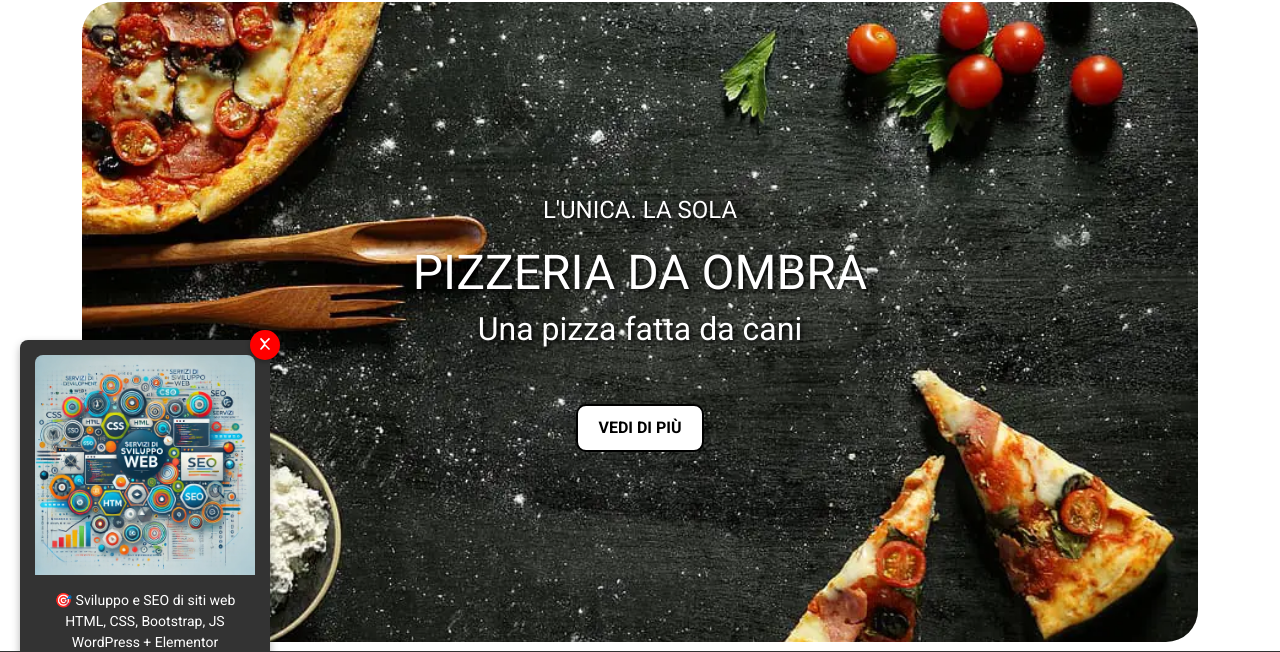
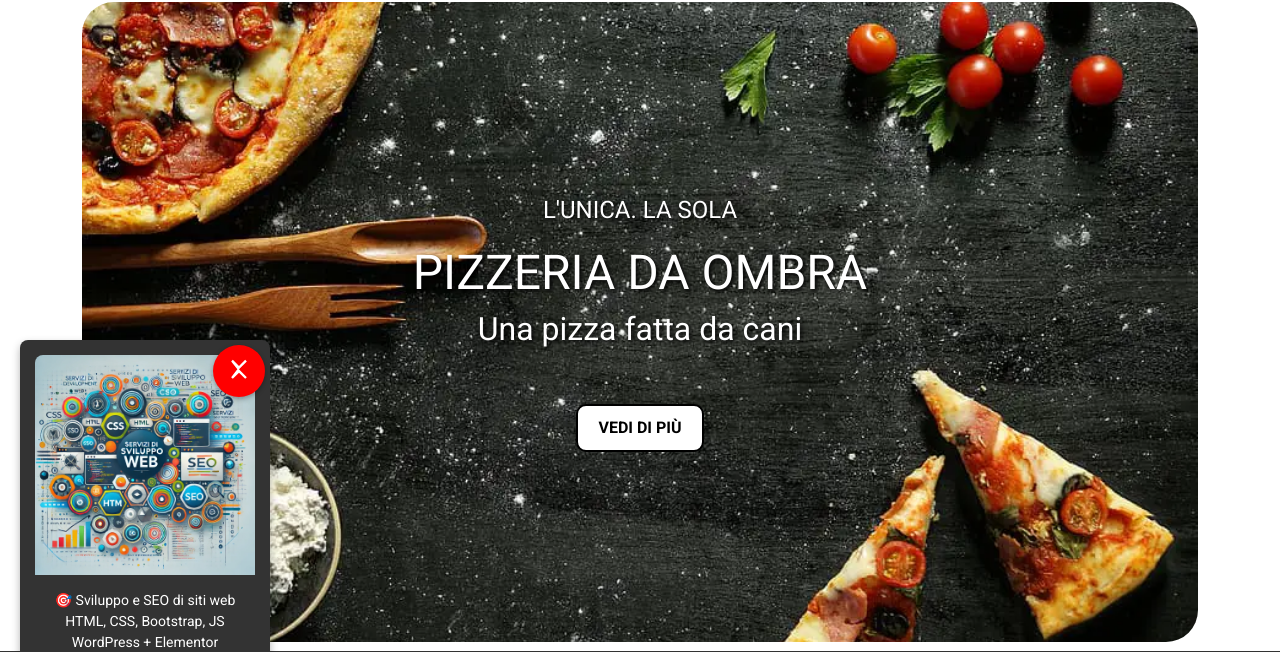
Before and after one commit to andrewinsidelazarev/final-project, a plain HTML site: page index.html in a window 1280 px wide. Shown: the part 75-727 px from the top of the page. Drawn offline with nearby package versions, Linux system fonts and the light colour scheme.

Commit message:
Update index.html

```diff
--- a/index.html
+++ b/index.html
@@ -423,6 +423,7 @@
           max-width: 250px;
           text-align: center;
           z-index: 9999;
+          overflow: hidden; /* Это гарантирует, что кнопка останется внутри баннера */
         }
 
         .banner-pubblicitario img {
@@ -446,13 +447,13 @@
         /* Стили для кнопки закрытия */
         .close-btn {
           position: absolute;
-          top: -10px; /* Расстояние от верхнего края */
-          right: -10px; /* Расстояние от правого края */
+          top: 5px; /* Расстояние от верхнего края баннера */
+          right: 5px; /* Расстояние от правого края баннера */
           background-color: red; /* Красный фон */
           border: none;
           border-radius: 50%; /* Круглая форма */
-          width: 30px; /* Ширина кнопки */
-          height: 30px; /* Высота кнопки */
+          width: 52px; /* Увеличенная ширина кнопки (на 75% больше) */
+          height: 52px; /* Увеличенная высота кнопки (на 75% больше) */
           display: flex;
           justify-content: center;
           align-items: center;
@@ -462,8 +463,8 @@
         }
 
         .close-btn svg {
-          width: 18px;
-          height: 18px;
+          width: 28px; /* Увеличенный размер иконки */
+          height: 28px; /* Увеличенный размер иконки */
           fill: white; /* Белый цвет для крестика */
         }
 
```
